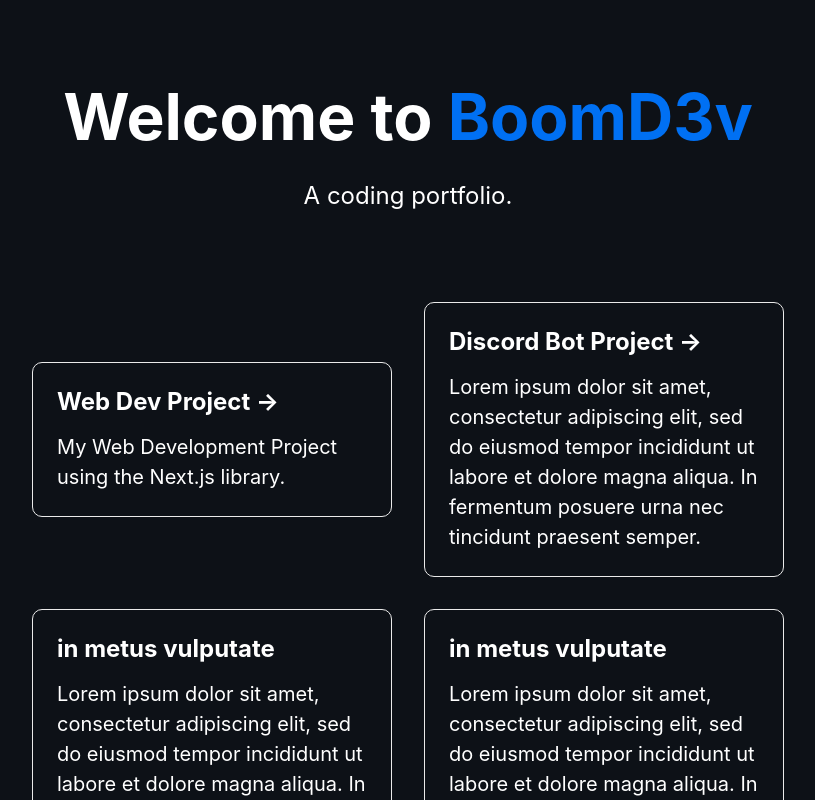
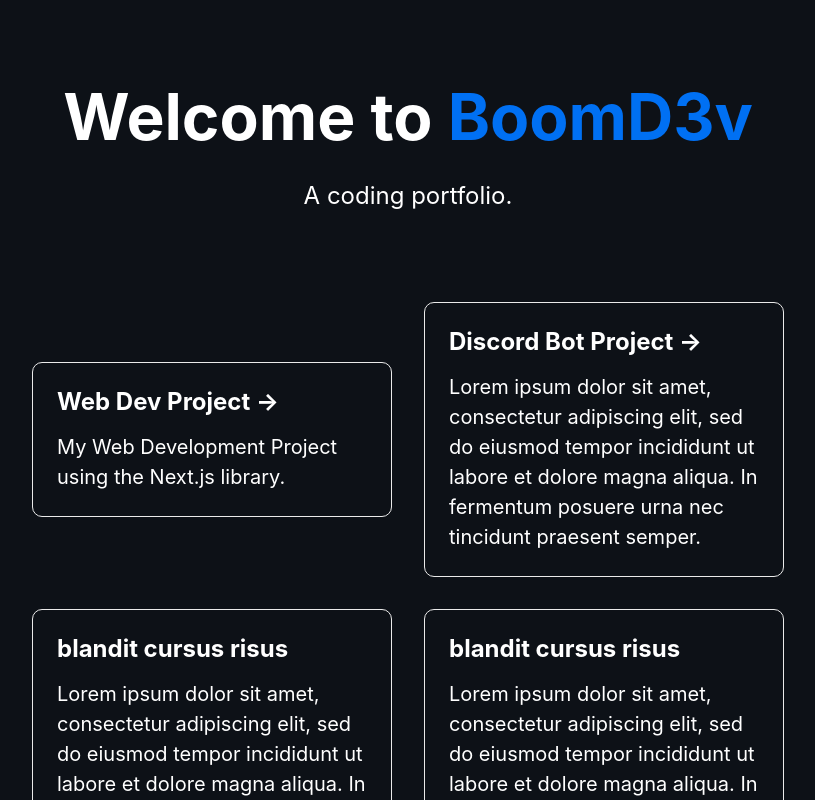
Before and after one commit to BoomD3v/nextjs-web, a Next.js app: page / in a window 1280 px wide. Shown: the top 800 px of the page, without its empty margins (232-1047 px from the left). Built offline with nearby package versions, Linux system fonts and the light colour scheme.

Commit message:
Update index.js

```diff
--- a/pages/index.js
+++ b/pages/index.js
@@ -30,12 +30,12 @@
           </a>
 
           <a href="/#" className={styles.card}>
-            <h3>in metus vulputate</h3>
+            <h3>blandit cursus risus</h3>
             <p>Lorem ipsum dolor sit amet, consectetur adipiscing elit, sed do eiusmod tempor incididunt ut labore et dolore magna aliqua. In fermentum posuere urna nec tincidunt praesent semper.</p>
           </a>
 
           <a href="https://vercel.com/import?filter=next.js&utm_source=create-next-app&utm_medium=default-template&utm_campaign=create-next-app" className={styles.card}>
-            <h3>in metus vulputate</h3>
+            <h3>blandit cursus risus</h3>
             <p>Lorem ipsum dolor sit amet, consectetur adipiscing elit, sed do eiusmod tempor incididunt ut labore et dolore magna aliqua. In fermentum posuere urna nec tincidunt praesent semper.</p>
           </a>
         </div>
```
